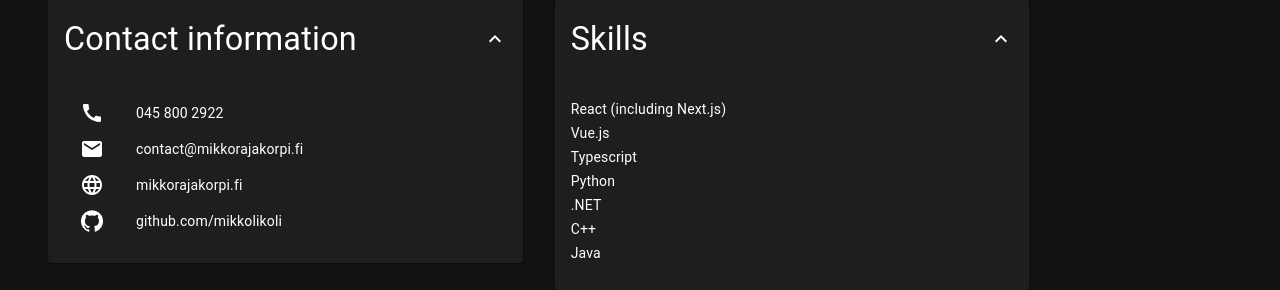
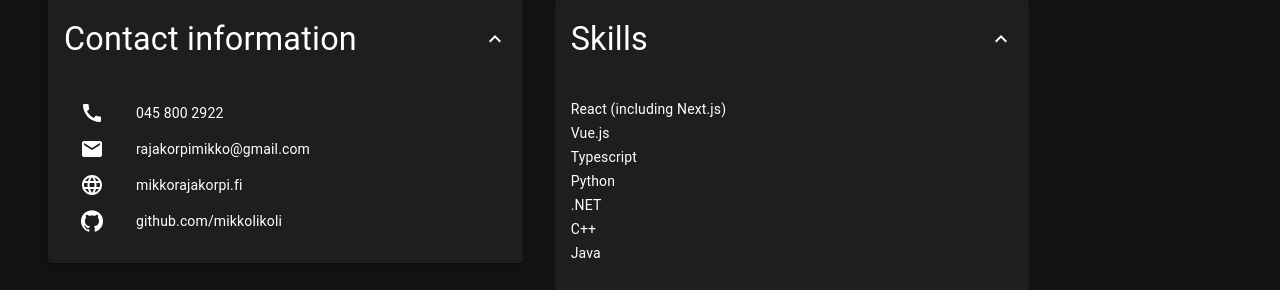
Before and after one commit to mikkolikoli/personal-homepage, a Next.js app: page /cv in a window 1280 px wide. Shown: the part 401-691 px from the top of the page. Built offline with nearby package versions, Linux system fonts and the light colour scheme.

Commit message:
change email

```diff
--- a/src/data/cv.ts
+++ b/src/data/cv.ts
@@ -1,6 +1,6 @@
 export const contact = {
   telephone: "045 800 2922",
-  email: "contact@mikkorajakorpi.fi",
+  email: "rajakorpimikko@gmail.com",
   website: "mikkorajakorpi.fi",
   github: "github.com/mikkolikoli"
 }
```
